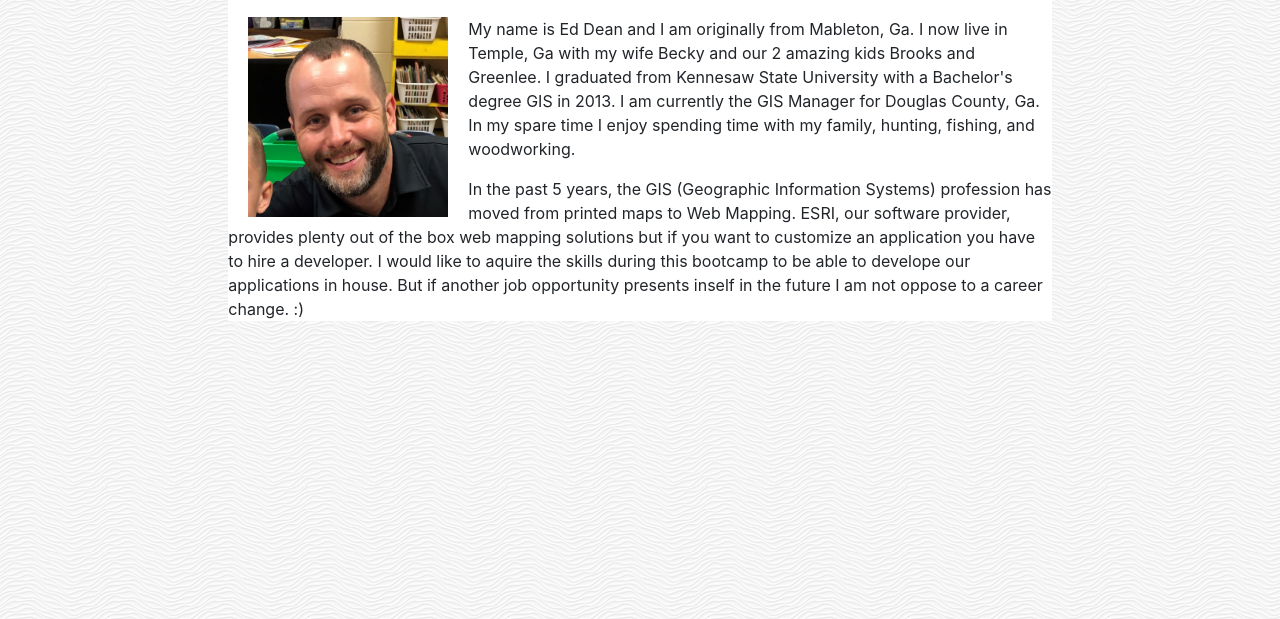
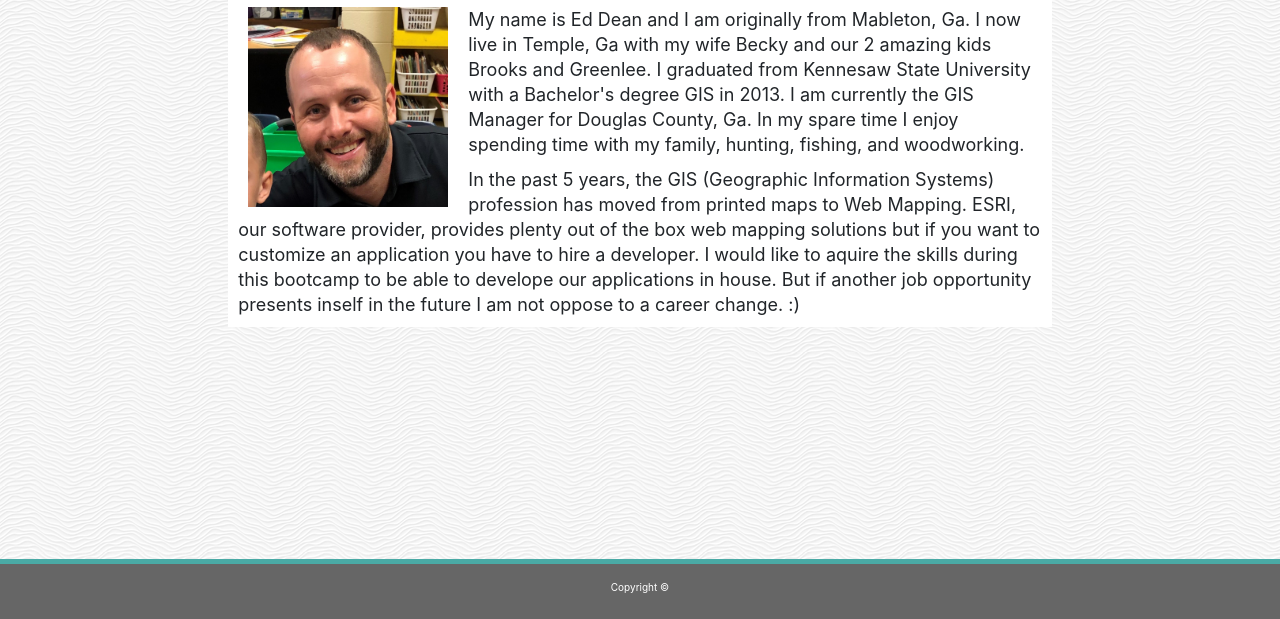
Before and after one commit to edean78/Bootstrap-Portfolio, a plain HTML site: page index.html in a window 1280 px wide. Shown: the part 181-800 px from the top of the page. Drawn offline with nearby package versions, Linux system fonts and the light colour scheme.

Commit message:
Created sticky footer in index.html

```diff
--- a/assets/css/style.css
+++ b/assets/css/style.css
@@ -1,6 +1,12 @@
+html {
+    position: relative;
+    min-height: 100%;
+}
+
 body {
     background-image: url("/assets/images/whitewaves.png");
     background-size: repeat;
+    margin-bottom: 60px;
 }
 
 .masthead {
@@ -19,21 +25,35 @@ body {
     margin: 0;
 }
 
+h1, h2 {
+    font-family: Georgia, 'Times New Roman', Times, serif;
+}
+
 h1.brandname {
     color: white;
     font-family: Georgia, 'Times New Roman', Times, serif;
 }
 
-.main-container {
+.section {
     background-color: #ffffff;
+    margin-top: 20px;
+    margin-bottom: 20px;
+}
+
+p.section{
+    font-size: 18px;
+    line-height: 25px;
+    margin: 0;
+    padding-right: 10px;
+    padding-left: 10px;
+    padding-bottom: 10px
 }
 
 h2  {
     font-size: 32px;
-    margin-top: 20px;
-    margin-bottom: 20px;
+    padding: 20px;
+    margin: 10px;
     color: #4aaaa5;
-    padding: 20px;
     border-bottom: 2px solid #dddddd;
 }
 
@@ -44,3 +64,19 @@ h2  {
     padding-right: 20px;
     padding-left: 20px;
 }
+
+footer.foot-style {
+    position: absolute;
+    width: 100%;
+    height: 60px;
+    bottom: 0;
+    background-color: #666666;
+    color: #ffffff;
+    padding: 20px;
+    border-top: 5px solid #4aaaa5;
+}
+
+.pfooter {
+    font-size: 10px;
+    text-align: center;
+}
--- a/index.html
+++ b/index.html
@@ -15,13 +15,17 @@
     <title>Ed Dean Bootstrap Portfolio</title>
 
 </head>
+
+<body>
+    <!-- Create Header with a navbar -->
     <div class="masthead">
         <div class="container col-8">
             <nav class="navbar navbar-expand-lg navbar-light nav-head">
+                <!-- Create logo with name -->
                 <a class="navbar-brand brand-name">
                     <h1 class="brandname">Ed Dean</h1>
                 </a>
-
+                <!-- Add classes to show navbar when decreased -->
                 <div class="collapse.show navbar-collapse flex-row-reverse" id="navbarNav">
                     <ul class="navbar-nav">
                         <li class="nav-item active">
@@ -38,33 +42,39 @@
             </nav>
         </div>
     </div>
-
+    <!-- Create About Me Section -->
     <div class="container col-8">
-    <div class="main-container">
+        <div class="section">
             <h2>About Me</h2>
             <img class="bio-image" src="/assets/images/firstdayofschool.jpg" alt="Picture of Ed Dean">
-        <p>My name is Ed Dean and I am originally from Mableton, Ga. I now live in Temple, Ga with
+            <p class="section">My name is Ed Dean and I am originally from Mableton, Ga. I now live in Temple, Ga
+                with
                 my
-            wife Becky and our 2 amazing kids Brooks and Greenlee. I graduated from Kennesaw State University with a
-            Bachelor's degree GIS in 2013. I am currently the GIS Manager for Douglas County, Ga. In my spare time I
+                wife Becky and our 2 amazing kids Brooks and Greenlee. I graduated from Kennesaw State University
+                with a
+                Bachelor's degree GIS in 2013. I am currently the GIS Manager for Douglas County, Ga. In my spare
+                time I
                 enjoy spending time with my family, hunting, fishing, and woodworking.</p>
-        <p>In the past 5 years, the GIS (Geographic Information Systems) profession has moved from
+            <p class="section">In the past 5 years, the GIS (Geographic Information Systems) profession has moved
+                from
                 printed maps to Web Mapping. ESRI, our
-            software provider, provides plenty out of the box web mapping solutions but if you want to customize an
-            application you have to hire a developer. I would like to aquire the skills during this bootcamp to be
+                software provider, provides plenty out of the box web mapping solutions but if you want to customize
+                an
+                application you have to hire a developer. I would like to aquire the skills during this bootcamp to
+                be
                 able
-            to develope our applications in house. But if another job opportunity presents inself in the future I am
+                to develope our applications in house. But if another job opportunity presents inself in the future
+                I am
                 not
                 oppose to a career change. :)</p>
         </div>
     </div>
-
-
-
-
-
-<body>
-
+    <!-- Create a sticky footer -->
+    <footer class="footer foot-style mt-auto py-3">
+        <div class="container col-12">
+            <p class="pfooter">Copyright &copy;</p>
+        </div>
+    </footer>
 </body>
 
 </html>
```
Lines whose indentation alone changed are shown as unchanged.
